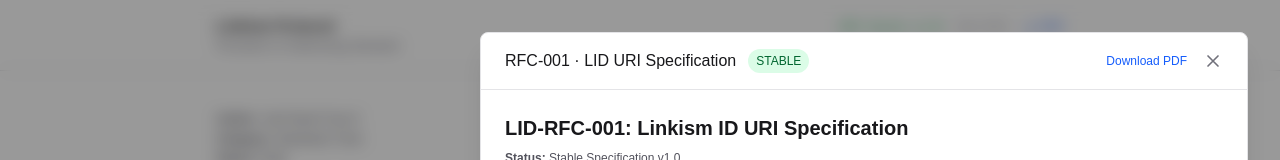
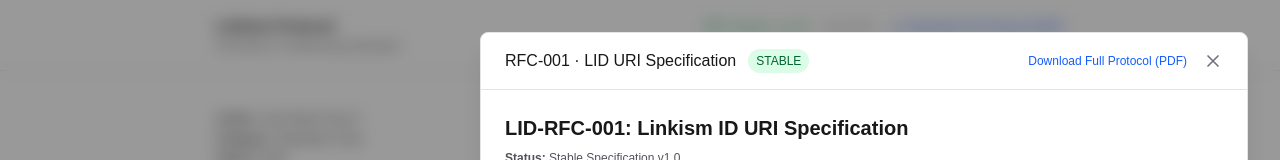
Before and after one commit to linkism/linkism-site, a Next.js app: page / in a window 1280 px wide. Both pictures are taken after a click on the button 1021 px from the left and 357 px from the top of the page. Shown: the top 160 px of the page. Built offline with nearby package versions, Linux system fonts and the light colour scheme.

Commit message:
Update page.tsx

```diff
--- a/src/app/page.tsx
+++ b/src/app/page.tsx
@@ -2,11 +2,10 @@
 import React, {useEffect, useMemo, useRef, useState} from "react";
 
 // RFC Content from the actual documents
-const rfcContent: Record<string, { title: string; status: string; html: string; pdf: string }> = {
+const rfcContent: Record<string, { title: string; status: string; html: string }> = {
   "rfc-001": {
     title: "RFC-001 · LID URI Specification",
     status: "stable",
-    pdf: "/docs/lid-rfc-001.pdf",
     html: `
       <div class="space-y-6">
         <div class="border-b border-zinc-200 dark:border-zinc-800 pb-4">
@@ -220,7 +219,6 @@ $ linkism resolve \
   "reference-impl": {
     title: "Reference Implementation · Rust Module",
     status: "stable",
-    pdf: "/docs/linkism-reference-impl.pdf?v=1.0",
     html: `
       <div class="space-y-6">
         <div class="border-b border-zinc-200 dark:border-zinc-800 pb-4">
@@ -900,7 +898,6 @@ await page.lid('lid://app.com/checkout#submit').click();</pre>
   "rfc-002": {
     title: "RFC-002 · SCR Bundle Format",
     status: "stable",
-    pdf: "/docs/lid-rfc-002.pdf",
     html: `
       <div class="space-y-6">
         <div class="border-b border-zinc-200 dark:border-zinc-800 pb-4">
@@ -1188,7 +1185,6 @@ await page.lid('lid://app.com/checkout#submit').click();</pre>
   "rfc-003": {
     title: "RFC-003 · Resolution Protocol",
     status: "draft",
-    pdf: "/docs/lid-rfc-003.pdf",
     html: `
       <div class="space-y-6">
         <div class="border-b border-zinc-200 dark:border-zinc-800 pb-4">
@@ -1419,7 +1415,6 @@ linkism resolve \\
   "bcp-001": {
     title: "BCP-001 · Deployment Guidelines",
     status: "stable",
-    pdf: "/docs/bcp-lid-001.pdf",
     html: `
       <div class="space-y-6">
         <div class="border-b border-zinc-200 dark:border-zinc-800 pb-4">
@@ -2145,12 +2140,12 @@ function SpecDrawer({ open, onClose, rfc }: { open: boolean; onClose: () => void
               </div>
               <div className="flex items-center gap-4">
                 <a
-                  href={`${content.pdf}?v=1.0`}
+                 href="/linkism-protocol-suite.pdf"
                   target="_blank"
                   rel="noopener noreferrer"
                   className="text-xs text-blue-600 dark:text-blue-400 hover:underline decoration-dotted"
                 >
-                  Download PDF
+                  Download Full Protocol (PDF)
                 </a>
                 <button
                   onClick={onClose}
@@ -2224,9 +2219,9 @@ export default function LinkismProtocolSpec() {
           </div>
           <div className="flex items-center space-x-4 text-xs text-zinc-500">
             <span className="font-mono text-green-600 dark:text-green-400">RFC Suite v1.0</span>
-            <span className="text-zinc-400">Mar 2025</span>
+            <span className="text-zinc-400"> Aug 2025</span>
             <a
-              href="/linkism-protocol-v1.pdf?v=1.0"
+              href="/linkism-protocol-suite.pdf"
               className="flex items-center space-x-1 text-blue-600 dark:text-blue-400 hover:underline decoration-dotted"
               target="_blank"
               rel="noopener noreferrer"
@@ -2234,7 +2229,7 @@ export default function LinkismProtocolSpec() {
               <svg className="w-3 h-3" viewBox="0 0 20 20" fill="currentColor">
                 <path fillRule="evenodd" d="M3 17a1 1 0 011-1h12a1 1 0 110 2H4a1 1 0 01-1-1zm3.293-7.707a1 1 0 011.414 0L9 10.586V3a1 1 0 112 0v7.586l1.293-1.293a1 1 0 111.414 1.414l-3 3a1 1 0 01-1.414 0l-3-3a1 1 0 010-1.414z" clipRule="evenodd" />
               </svg>
-              <span>PDF</span>
+              <span>Download Full Protocol (PDF)</span>
             </a>
           </div>
         </div>
```
